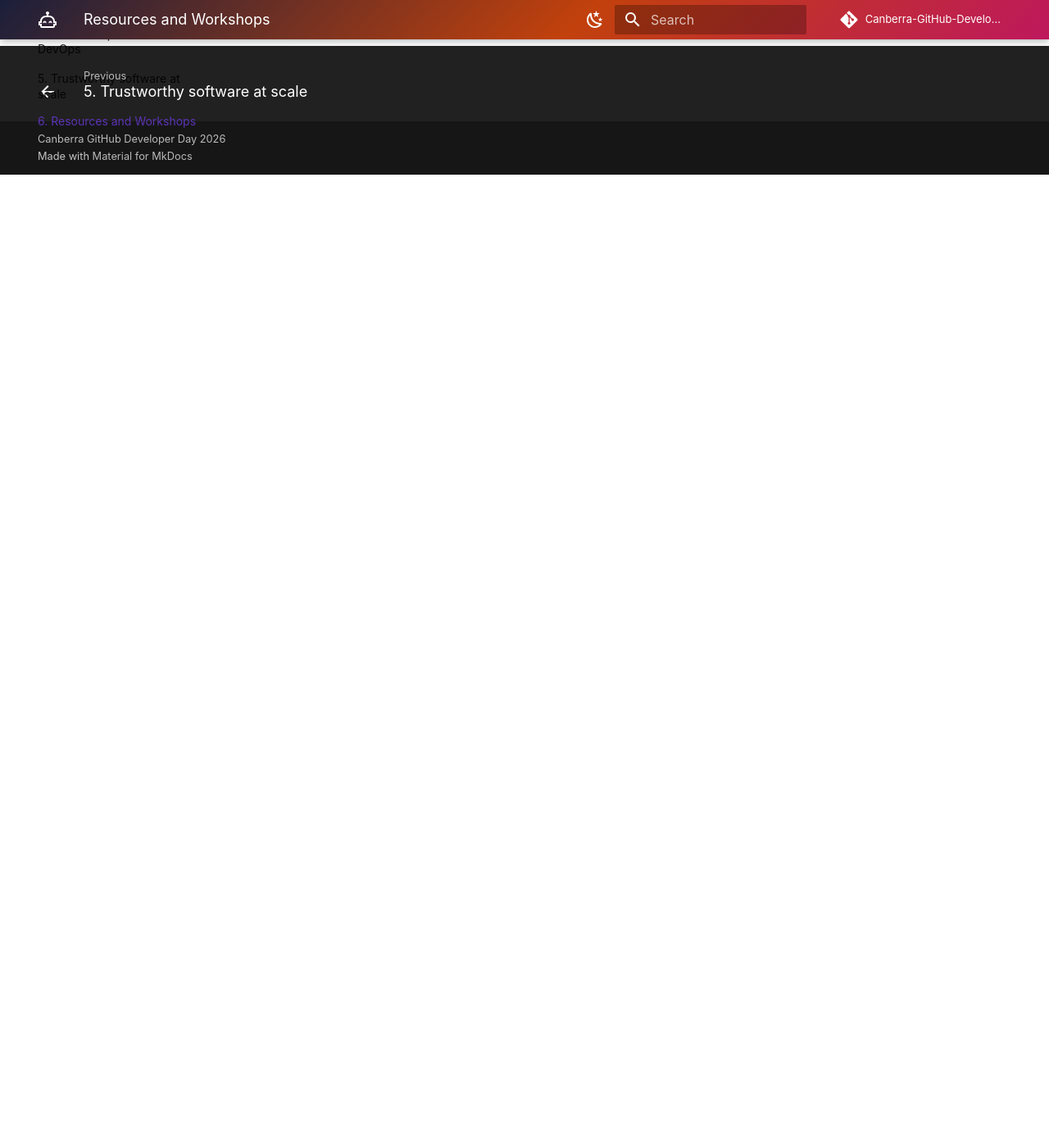
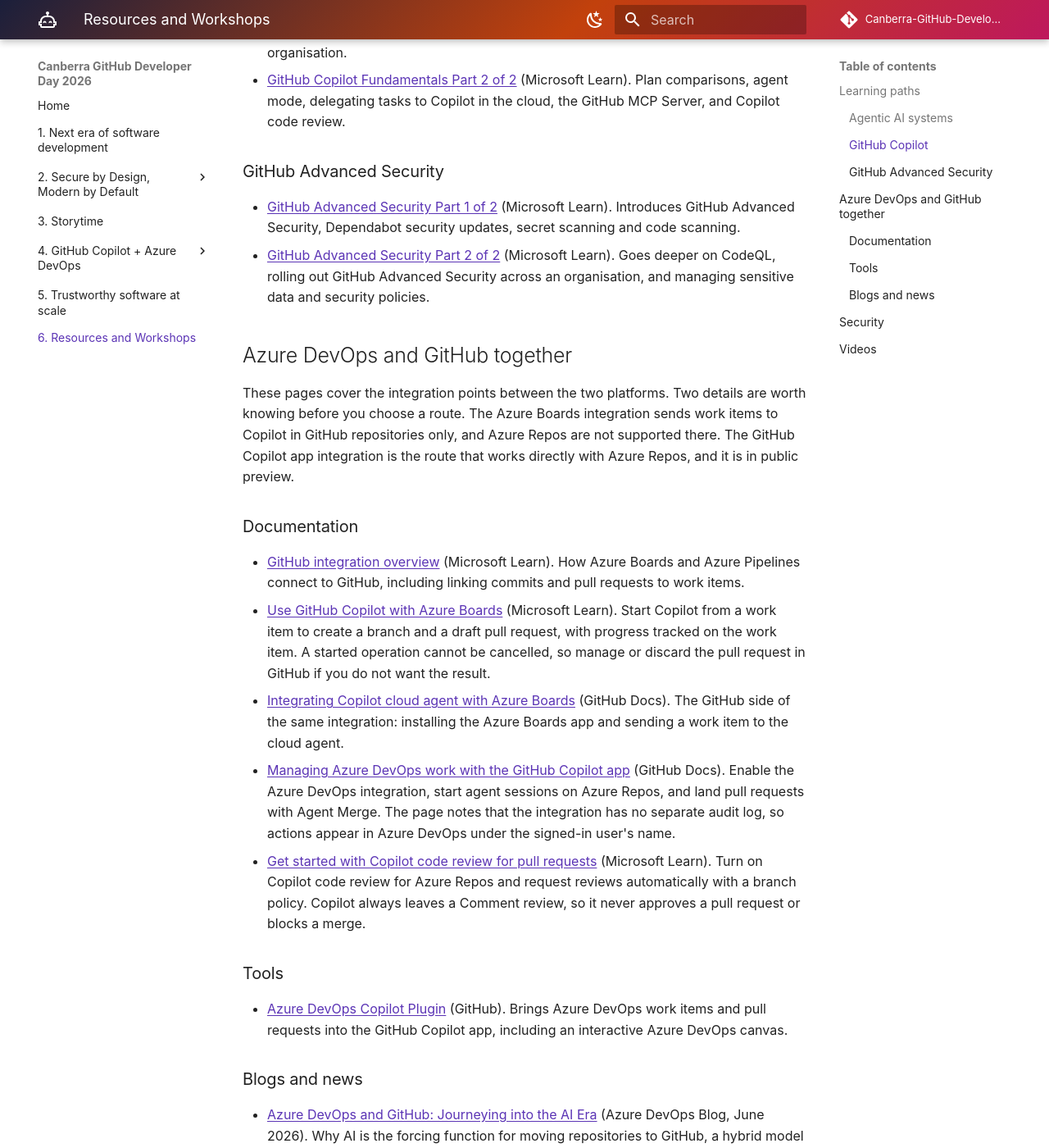
Before and after one commit to codess-aus/Canberra-GitHub-Developer-Day-2026, an MkDocs documentation site: the page built from docs/6-resources-and-workshops/index.md, in a window 1280 px wide and 1400 px high, scrolled down 1187 px. Shown: the whole window at 82% size. Built offline with MkDocs 1.6.1 and Material for MkDocs 9.7.7, drawn with Linux system fonts in a browser that asks for light colours; comment, search, counter and statistics services are not loaded; some of the changed text lies outside the part shown.

Commit message:
Add Microsoft Learn paths, Azure DevOps integration docs, blogs and videos to Resources
Co-authored-by: copilot-swe-agent[bot] <198982749+Copilot@users.noreply.github.com>

```diff
--- a/docs/6-resources-and-workshops/index.md
+++ b/docs/6-resources-and-workshops/index.md
@@ -11,6 +11,51 @@ Resources and workshops to continue learning after the day.
 
 ## Learning paths
 
+### Agentic AI systems
+
 - [Developing in Agentic AI Systems Part 1 of 2](https://learn.microsoft.com/en-us/training/paths/gh-developing-agentic-systems-1) (Microsoft Learn). A self-paced path on designing, deploying and managing agentic AI systems within the software development lifecycle, with modules on the agent lifecycle (plan, act, evaluate), pull request governance, MCP and tool permissions, and observability.
+- [Developing in Agentic AI Systems Part 2 of 2](https://learn.microsoft.com/en-us/training/paths/github-agentic-systems-part-two/github-agentic-systems-part-two) (Microsoft Learn). Continues with reliable multi-agent systems using observable workflows, agent memory and state, evaluation signals and quality gates, and governance with least-privilege access and human-in-the-loop approvals.
+
+### GitHub Copilot
+
+- [GitHub Copilot Fundamentals Part 1 of 2](https://learn.microsoft.com/en-gb/training/paths/copilot/) (Microsoft Learn). Core Copilot concepts, responsible use, prompting, and how to start implementing Copilot in your organisation.
+- [GitHub Copilot Fundamentals Part 2 of 2](https://learn.microsoft.com/en-gb/training/paths/gh-copilot-2/) (Microsoft Learn). Plan comparisons, agent mode, delegating tasks to Copilot in the cloud, the GitHub MCP Server, and Copilot code review.
+
+### GitHub Advanced Security
+
+- [GitHub Advanced Security Part 1 of 2](https://learn.microsoft.com/en-gb/training/paths/github-advanced-security/) (Microsoft Learn). Introduces GitHub Advanced Security, Dependabot security updates, secret scanning and code scanning.
+- [GitHub Advanced Security Part 2 of 2](https://learn.microsoft.com/en-gb/training/paths/github-advanced-security-2) (Microsoft Learn). Goes deeper on CodeQL, rolling out GitHub Advanced Security across an organisation, and managing sensitive data and security policies.
+
+## Azure DevOps and GitHub together
+
+These pages cover the integration points between the two platforms. Two details are worth knowing before you choose a route. The Azure Boards integration sends work items to Copilot in GitHub repositories only, and Azure Repos are not supported there. The GitHub Copilot app integration is the route that works directly with Azure Repos, and it is in public preview.
+
+### Documentation
+
+- [GitHub integration overview](https://learn.microsoft.com/en-us/azure/devops/cross-service/github-integration?view=azure-devops) (Microsoft Learn). How Azure Boards and Azure Pipelines connect to GitHub, including linking commits and pull requests to work items.
+- [Use GitHub Copilot with Azure Boards](https://learn.microsoft.com/en-us/azure/devops/boards/github/work-item-integration-github-copilot?view=azure-devops) (Microsoft Learn). Start Copilot from a work item to create a branch and a draft pull request, with progress tracked on the work item. A started operation cannot be cancelled, so manage or discard the pull request in GitHub if you do not want the result.
+- [Integrating Copilot cloud agent with Azure Boards](https://docs.github.com/en/copilot/how-tos/copilot-integrations/integrate-cloud-agent-with-azure-boards) (GitHub Docs). The GitHub side of the same integration: installing the Azure Boards app and sending a work item to the cloud agent.
+- [Managing Azure DevOps work with the GitHub Copilot app](https://docs.github.com/en/copilot/how-tos/github-copilot-app/manage-azure-devops-work) (GitHub Docs). Enable the Azure DevOps integration, start agent sessions on Azure Repos, and land pull requests with Agent Merge. The page notes that the integration has no separate audit log, so actions appear in Azure DevOps under the signed-in user's name.
+- [Get started with Copilot code review for pull requests](https://learn.microsoft.com/en-us/azure/devops/repos/git/copilot-code-reviews?view=azure-devops) (Microsoft Learn). Turn on Copilot code review for Azure Repos and request reviews automatically with a branch policy. Copilot always leaves a Comment review, so it never approves a pull request or blocks a merge.
+
+### Tools
+
+- [Azure DevOps Copilot Plugin](https://github.com/microsoft/azure-devops-copilot-plugin/) (GitHub). Brings Azure DevOps work items and pull requests into the GitHub Copilot app, including an interactive Azure DevOps canvas.
+
+### Blogs and news
+
+- [Azure DevOps and GitHub: Journeying into the AI Era](https://devblogs.microsoft.com/devops/azure-devops-and-github-journeying-into-the-ai-era/) (Azure DevOps Blog, June 2026). Why AI is the forcing function for moving repositories to GitHub, a hybrid model that keeps Azure Boards and Pipelines, and Microsoft's own migration of 1,575 repositories.
+- [GitHub Copilot app Adds Azure DevOps in Public Preview](https://www.technobezz.com/news/github-copilot-app-azure-devops-public-preview) (Technobezz, November 2026). A third-party news summary of the public preview. Check GitHub Docs for the current limits before relying on it.
+- [Getting the most out of Azure DevOps and GitHub](https://devblogs.microsoft.com/devops/getting-the-most-out-of-azure-devops-and-github/) (Azure DevOps Blog, November 2024). Practical guidance on using both products, including Microsoft Entra alignment with Enterprise Managed Users and migrating with GitHub Enterprise Importer.
+- [Accelerating DevOps with GitHub and Azure](https://azure.microsoft.com/en-us/blog/accelerating-devops-with-github-and-azure/) (Microsoft Azure Blog, May 2019). Background on how the two platforms first came together. It predates the AI features, so treat it as history.
+
+## Security
+
+- [Securing source code with GitHub Advanced Security](https://learn.microsoft.com/en-us/security/zero-trust/sfi/secure-source-code-github-advanced-security) (Microsoft Learn). A Secure Future Initiative pattern from the protect engineering systems pillar. It recommends starting with GitHub Advanced Security for Azure DevOps on critical repositories, then phasing in code scanning, dependency scanning and secret protection.
+
+## Videos
+
+- [Recommended video 1](https://youtu.be/kxEsD9osBuU) (YouTube).
+- [Recommended video 2](https://youtu.be/TYeC2xd7d1g) (YouTube).
 
 More resources and workshops are coming soon.
```
